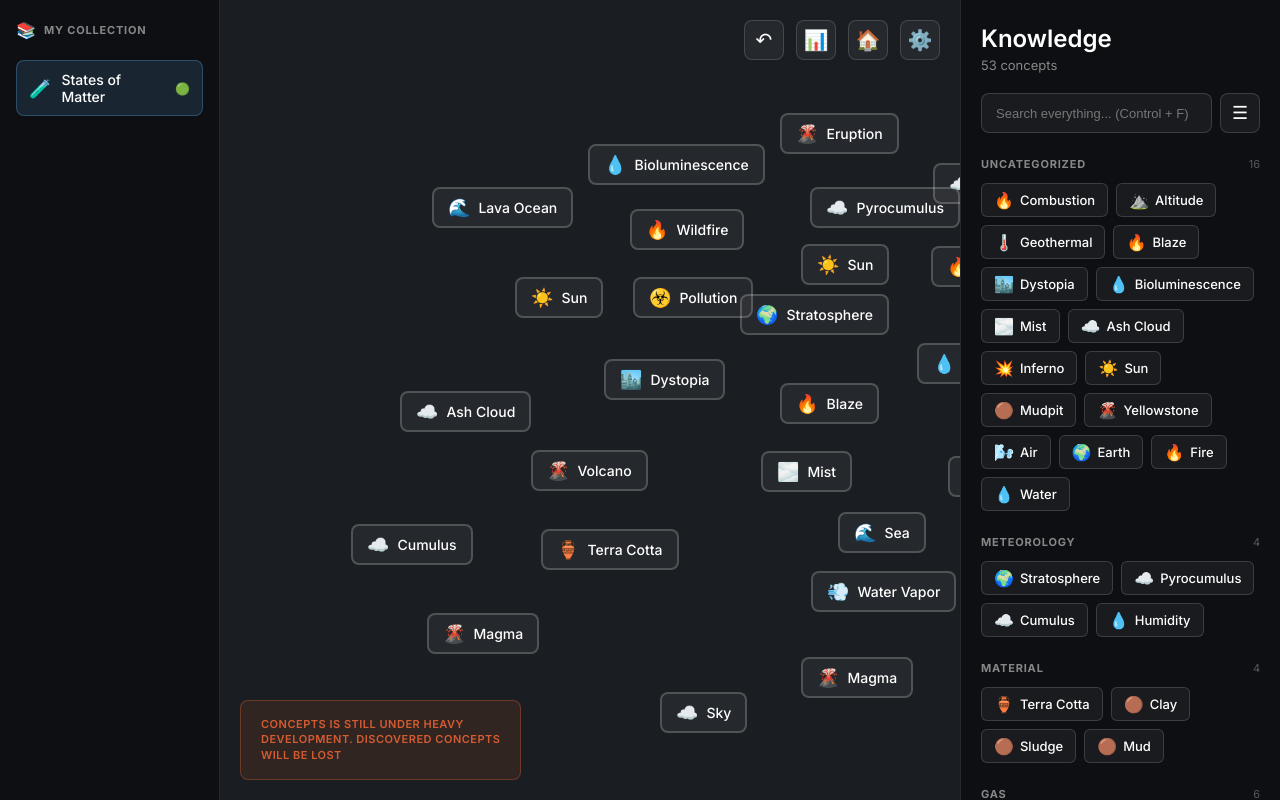
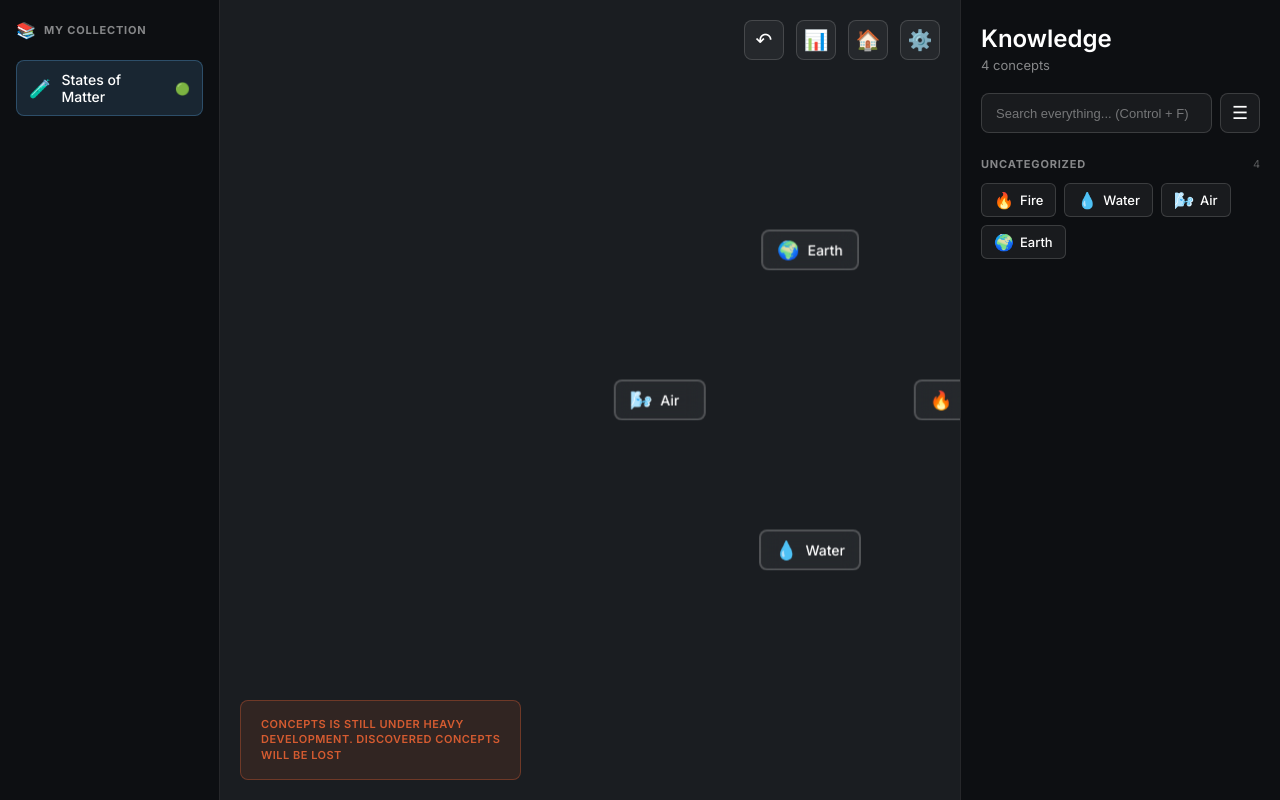
Before and after one commit to MGigenaDePaul/portfolio-project-conceptsGame, a React (Vite) app: page /board in a window 1280 px wide. Built offline with nearby package versions, Linux system fonts and the light colour scheme.

Commit message:
combination works, addding a new discovery works

```diff
--- a/src/pages/Board.css
+++ b/src/pages/Board.css
@@ -1,5 +1,5 @@
-/* MyBoards Container */
-.myboards-container {
+/* Board Container */
+.board-container {
   display: flex;
   height: 100vh;
   background: #1a1d21;
@@ -11,7 +11,7 @@
 /* LEFT SIDEBAR - MY COLLECTION */
 /* ========================================= */
 
-.myboards-sidebar {
+.board-sidebar {
   width: 220px;
   background: #0d0f12;
   border-right: 1px solid rgba(255, 255, 255, 0.1);
@@ -334,7 +334,7 @@
 }
 
 @media (max-width: 992px) {
-  .myboards-sidebar {
+  .board-sidebar {
     width: 180px;
   }
 
@@ -344,14 +344,14 @@
 }
 
 @media (max-width: 768px) {
-  .myboards-sidebar {
+  .board-sidebar {
     position: absolute;
     left: -220px;
     z-index: 200;
     transition: left 0.3s;
   }
 
-  .myboards-sidebar.open {
+  .board-sidebar.open {
     left: 0;
   }
 }
--- a/src/pages/Board.jsx
+++ b/src/pages/Board.jsx
@@ -1,108 +1,298 @@
-import { useState } from 'react'
+import { useState, useRef, useEffect } from 'react'
 import { Link } from 'react-router-dom'
+import { CONCEPTS, generateInstanceId } from '../game/concepts'
+import { combine } from '../game/combine'
+import '../components/ConceptBubble.css'
 import './Board.css'
 
-const Board = () => {
-  // Mock data - replace with real data later
-  const [selectedCollection] = useState('States of Matter')
-
-  const concepts = [
-    // UNCATEGORIZED
-    { id: 1, name: 'Combustion', emoji: '🔥', category: 'UNCATEGORIZED', position: { x: 805, y: 100 } },
-    { id: 2, name: 'Eruption', emoji: '🌋', category: 'UNCATEGORIZED', position: { x: 560, y: 113 } },
-    { id: 3, name: 'Bioluminescence', emoji: '💧', category: 'UNCATEGORIZED', position: { x: 368, y: 144 } },
-    { id: 4, name: 'Lava Ocean', emoji: '🌊', category: 'UNCATEGORIZED', position: { x: 212, y: 187 } },
-    { id: 5, name: 'Wildfire', emoji: '🔥', category: 'UNCATEGORIZED', position: { x: 410, y: 209 } },
-    { id: 6, name: 'Pyrocumulus', emoji: '☁️', category: 'UNCATEGORIZED', position: { x: 590, y: 187 } },
-    { id: 7, name: 'Ash Cloud', emoji: '☁️', category: 'UNCATEGORIZED', position: { x: 713, y: 163 } },
-    { id: 8, name: 'Sun', emoji: '☀️', category: 'UNCATEGORIZED', position: { x: 581, y: 244 } },
-    { id: 9, name: 'Wildfire', emoji: '🔥', category: 'UNCATEGORIZED', position: { x: 711, y: 246 } },
-    { id: 10, name: 'Sun', emoji: '☀️', category: 'UNCATEGORIZED', position: { x: 295, y: 277 } },
-    { id: 11, name: 'Pollution', emoji: '☣️', category: 'UNCATEGORIZED', position: { x: 413, y: 277 } },
-    { id: 12, name: 'Stratosphere', emoji: '🌍', category: 'UNCATEGORIZED', position: { x: 520, y: 294 } },
-    { id: 13, name: 'Lava', emoji: '🔥', category: 'UNCATEGORIZED', position: { x: 837, y: 265 } },
-    { id: 14, name: 'Bioluminescence', emoji: '💧', category: 'UNCATEGORIZED', position: { x: 697, y: 343 } },
-    { id: 15, name: 'Dystopia', emoji: '🏙️', category: 'UNCATEGORIZED', position: { x: 384, y: 359 } },
-    { id: 16, name: 'Blaze', emoji: '🔥', category: 'UNCATEGORIZED', position: { x: 560, y: 383 } },
-    { id: 17, name: 'Geothermal', emoji: '🌡️', category: 'UNCATEGORIZED', position: { x: 775, y: 394 } },
-    { id: 18, name: 'Ash Cloud', emoji: '☁️', category: 'UNCATEGORIZED', position: { x: 180, y: 391 } },
-    { id: 19, name: 'Altitude', emoji: '⛰️', category: 'UNCATEGORIZED', position: { x: 897, y: 449 } },
-    { id: 20, name: 'Volcano', emoji: '🌋', category: 'UNCATEGORIZED', position: { x: 311, y: 450 } },
-    { id: 21, name: 'Mist', emoji: '🌫️', category: 'UNCATEGORIZED', position: { x: 541, y: 451 } },
-    { id: 22, name: 'Eruption', emoji: '🌋', category: 'UNCATEGORIZED', position: { x: 728, y: 456 } },
-    { id: 23, name: 'Lava', emoji: '🔥', category: 'UNCATEGORIZED', position: { x: 837, y: 508 } },
-    { id: 24, name: 'Sea', emoji: '🌊', category: 'UNCATEGORIZED', position: { x: 618, y: 512 } },
-    { id: 25, name: 'Cumulus', emoji: '☁️', category: 'UNCATEGORIZED', position: { x: 131, y: 524 } },
-    { id: 26, name: 'Terra Cotta', emoji: '🏺', category: 'UNCATEGORIZED', position: { x: 321, y: 529 } },
-    { id: 27, name: 'Water Vapor', emoji: '💨', category: 'UNCATEGORIZED', position: { x: 591, y: 571 } },
-    { id: 28, name: 'Atmosphere', emoji: '🌍', category: 'UNCATEGORIZED', position: { x: 817, y: 600 } },
-    { id: 29, name: 'Magma', emoji: '🌋', category: 'UNCATEGORIZED', position: { x: 207, y: 613 } },
-    { id: 30, name: 'Magma', emoji: '🌋', category: 'UNCATEGORIZED', position: { x: 581, y: 657 } },
-    { id: 31, name: 'Sky', emoji: '☁️', category: 'UNCATEGORIZED', position: { x: 440, y: 692 } },
-  ]
-
-  const categories = {
-    'UNCATEGORIZED': [
-      { name: 'Combustion', emoji: '🔥' },
-      { name: 'Altitude', emoji: '⛰️' },
-      { name: 'Geothermal', emoji: '🌡️' },
-      { name: 'Blaze', emoji: '🔥' },
-      { name: 'Dystopia', emoji: '🏙️' },
-      { name: 'Bioluminescence', emoji: '💧' },
-      { name: 'Mist', emoji: '🌫️' },
-      { name: 'Ash Cloud', emoji: '☁️' },
-      { name: 'Inferno', emoji: '💥' },
-      { name: 'Sun', emoji: '☀️' },
-      { name: 'Mudpit', emoji: '🟤' },
-      { name: 'Yellowstone', emoji: '🌋' },
-      { name: 'Air', emoji: '🌬️' },
-      { name: 'Earth', emoji: '🌍' },
-      { name: 'Fire', emoji: '🔥' },
-      { name: 'Water', emoji: '💧' },
-    ],
-    'METEOROLOGY': [
-      { name: 'Stratosphere', emoji: '🌍' },
-      { name: 'Pyrocumulus', emoji: '☁️' },
-      { name: 'Cumulus', emoji: '☁️' },
-      { name: 'Humidity', emoji: '💧' },
-    ],
-    'MATERIAL': [
-      { name: 'Terra Cotta', emoji: '🏺' },
-      { name: 'Clay', emoji: '🟤' },
-      { name: 'Sludge', emoji: '🟤' },
-      { name: 'Mud', emoji: '🟤' },
-    ],
-    'GAS': [
-      { name: 'Water Vapor', emoji: '💨' },
-      { name: 'Oxygen', emoji: '🧪' },
-      { name: 'Vapor', emoji: '💨' },
-      { name: 'Steam', emoji: '☁️' },
-      { name: 'Smoke', emoji: '💨' },
-      { name: 'Plasma', emoji: '⚡' },
-    ],
-    'NATURE': [
-      { name: 'Cloud', emoji: '☁️' },
-      { name: 'Mountain', emoji: '⛰️' },
-      { name: 'Ocean', emoji: '🌊' },
-      { name: 'Ash', emoji: '🌫️' },
-      { name: 'Sky', emoji: '☁️' },
-    ],
-    'ENVIRONMENT': [
-      { name: 'Sea', emoji: '🌊' },
-      { name: 'Dust', emoji: '💨' },
-      { name: 'Wildfire', emoji: '🔥' },
-      { name: 'Toxic Waste', emoji: '☣️' },
-      { name: 'Pollution', emoji: '☣️' },
-      { name: 'Smog', emoji: '🌫️' },
-      { name: 'Ecosystem', emoji: '🌿' },
-      { name: 'Biosphere', emoji: '🌍' },
-    ],
+const getHitRadius = () => {
+  const width = window.innerWidth
+  if (width < 480) return 60
+  if (width < 768) return 75
+  return 100
 }
 
+const Board = () => {
+  const [instances, setInstances] = useState({})
+  const [positions, setPositions] = useState({})
+  const [discoveredConcepts, setDiscoveredConcepts] = useState(new Set(['fire', 'water', 'air', 'earth']))
+  const [hoverTargetId, setHoverTargetId] = useState(null)
+  const [draggingId, setDraggingId] = useState(null)
+  const [zIndexes, setZIndexes] = useState({})
+  const [hitRadius, setHitRadius] = useState(getHitRadius())
+  const [isCombining, setIsCombining] = useState(false)
+
+  const combineAudioRef = useRef(null)
+  const failAudioRef = useRef(null)
+  const pressBubbleAudioRef = useRef(null)
+  const soundBeforeCombiningAudioRef = useRef(null)
+  const draggingRef = useRef({ id: null, offsetX: 0, offsetY: 0 })
+
+  // Initialize audio
+  useEffect(() => {
+    const combineAudio = new Audio('/sounds/success.mp3')
+    combineAudio.volume = 0.6
+    combineAudio.preload = 'auto'
+
+    const failAudio = new Audio('/sounds/fail.mp3')
+    failAudio.volume = 0.4
+    failAudio.preload = 'auto'
+
+    const pressBubbleAudio = new Audio('/sounds/pressBubble.mp3')
+    pressBubbleAudio.volume = 0.5
+    pressBubbleAudio.preload = 'auto'
+
+    const soundBeforeCombiningAudio = new Audio('/sounds/soundBeforeCombining.mp3')
+    soundBeforeCombiningAudio.volume = 0.4
+    soundBeforeCombiningAudio.preload = 'auto'
+
+    combineAudioRef.current = combineAudio
+    failAudioRef.current = failAudio
+    pressBubbleAudioRef.current = pressBubbleAudio
+    soundBeforeCombiningAudioRef.current = soundBeforeCombiningAudio
+  }, [])
+
+  const play = (ref) => {
+    const a = ref.current
+    if (!a) return
+    a.currentTime = 0
+    a.play().catch(() => {})
+  }
+
+  // Initialize starting instances (4 classical elements)
+  useEffect(() => {
+    const startingConcepts = ['fire', 'water', 'air', 'earth']
+    const newInstances = {}
+    const newPositions = {}
+
+    const centerX = (window.innerWidth - 220 - 320) / 2 + 220 // Account for both sidebars
+    const centerY = window.innerHeight / 2
+
+    startingConcepts.forEach((conceptId, index) => {
+      const instanceId = generateInstanceId()
+      newInstances[instanceId] = {
+        instanceId,
+        conceptId,
+        isNewlyCombined: false,
+      }
+
+      // Position in a circle around center
+      const angle = (index / startingConcepts.length) * Math.PI * 2
+      const radius = 150
+      newPositions[instanceId] = {
+        x: centerX + Math.cos(angle) * radius,
+        y: centerY + Math.sin(angle) * radius,
+      }
+    })
+
+    setInstances(newInstances)
+    setPositions(newPositions)
+  }, [])
+
+  useEffect(() => {
+    const handleResize = () => setHitRadius(getHitRadius())
+    window.addEventListener('resize', handleResize)
+    return () => window.removeEventListener('resize', handleResize)
+  }, [])
+
+  const getHitTarget = (dragId, currentPositions) => {
+    const p = currentPositions[dragId]
+    if (!p) return null
+
+    let best = null
+    let bestDist = Infinity
+
+    for (const otherId of Object.keys(instances)) {
+      if (otherId === dragId) continue
+      const q = currentPositions[otherId]
+      if (!q) continue
+
+      const dist = Math.hypot(p.x - q.x, p.y - q.y)
+      if (dist < hitRadius && dist < bestDist) {
+        bestDist = dist
+        best = otherId
+      }
+    }
+
+    return best
+  }
+
+  const combineAndReplace = (aInstanceId, bInstanceId, spawnPos) => {
+    const aInstance = instances[aInstanceId]
+    const bInstance = instances[bInstanceId]
+    if (!aInstance || !bInstance) return false
+
+    const resultConceptId = combine(aInstance.conceptId, bInstance.conceptId)
+    if (!resultConceptId) return false
+
+    play(combineAudioRef)
+
+    const resultInstanceId = generateInstanceId()
+
+    // Add to discovered concepts
+    setDiscoveredConcepts((prev) => new Set([...prev, resultConceptId]))
+
+    setInstances((prev) => {
+      const next = { ...prev }
+      delete next[aInstanceId]
+      delete next[bInstanceId]
+      next[resultInstanceId] = {
+        instanceId: resultInstanceId,
+        conceptId: resultConceptId,
+        isNewlyCombined: true,
+      }
+      return next
+    })
+
+    setPositions((prev) => {
+      const next = { ...prev }
+      delete next[aInstanceId]
+      delete next[bInstanceId]
+      next[resultInstanceId] = { x: spawnPos.x, y: spawnPos.y }
+      return next
+    })
+
+    return true
+  }
+
+  const onPointerDownBubble = (instanceId) => (e) => {
+    if (isCombining) {
+      e.preventDefault()
+      e.stopPropagation()
+      return
+    }
+
+    e.preventDefault()
+    e.stopPropagation()
+    play(pressBubbleAudioRef)
+
+    const p = positions[instanceId]
+    if (!p) return
+
+    setDraggingId(instanceId)
+    setZIndexes((prev) => ({ ...prev, [instanceId]: 9999 }))
+
+    e.currentTarget.setPointerCapture?.(e.pointerId)
+
+    draggingRef.current = {
+      id: instanceId,
+      offsetX: e.clientX - p.x,
+      offsetY: e.clientY - p.y,
+    }
+  }
+
+  useEffect(() => {
+    const onMove = (e) => {
+      const d = draggingRef.current
+      if (!d.id) return
+
+      const x = e.clientX - d.offsetX
+      const y = e.clientY - d.offsetY
+
+      setPositions((prev) => {
+        const next = { ...prev, [d.id]: { x, y } }
+        const targetId = getHitTarget(d.id, next)
+        setHoverTargetId(targetId)
+
+        if (targetId) {
+          setZIndexes((prevZ) => ({
+            ...prevZ,
+            [targetId]: 100,
+            [d.id]: 9999,
+          }))
+        }
+
+        return next
+      })
+    }
+
+    const onUp = () => {
+      const d = draggingRef.current
+      if (!d.id) return
+
+      const dragId = d.id
+      draggingRef.current.id = null
+
+      setDraggingId(null)
+      setHoverTargetId(null)
+
+      setPositions((prev) => {
+        const targetId = getHitTarget(dragId, prev)
+
+        if (!targetId) {
+          setZIndexes((prevZ) => {
+            const next = { ...prevZ }
+            delete next[dragId]
+            return next
+          })
+          return prev
+        }
+
+        const spawnPos = prev[dragId]
+        if (!spawnPos) return prev
+
+        play(soundBeforeCombiningAudioRef)
+        setIsCombining(true)
+
+        setTimeout(() => {
+          const combined = combineAndReplace(dragId, targetId, spawnPos)
+
+          if (!combined) {
+            play(failAudioRef)
+          }
+
+          setZIndexes((prevZ) => {
+            const next = { ...prevZ }
+            delete next[dragId]
+            delete next[targetId]
+            return next
+          })
+          setIsCombining(false)
+        }, 700)
+
+        return prev
+      })
+    }
+
+    window.addEventListener('pointermove', onMove)
+    window.addEventListener('pointerup', onUp)
+
+    return () => {
+      window.removeEventListener('pointermove', onMove)
+      window.removeEventListener('pointerup', onUp)
+    }
+  }, [instances, hitRadius, isCombining])
+
+  // Organize discovered concepts into categories
+  const organizeByCategory = () => {
+    const categories = {
+      UNCATEGORIZED: [],
+    }
+
+    discoveredConcepts.forEach((conceptId) => {
+      const concept = CONCEPTS[conceptId]
+      if (!concept) return
+
+      const category = concept.category || 'UNCATEGORIZED'
+      if (!categories[category]) {
+        categories[category] = []
+      }
+      categories[category].push({
+        name: concept.name,
+        emoji: concept.emoji,
+        conceptId,
+      })
+    })
+
+    return categories
+  }
+
+  const categories = organizeByCategory()
+
   return (
-    <div className="myboards-container">
+    <div className="board-container">
       {/* Sidebar */}
-      <div className="myboards-sidebar">
+      <div className="board-sidebar">
         <div className="sidebar-header">
           <span className="sidebar-icon">📚</span>
           <span className="sidebar-title">MY COLLECTION</span>
@@ -110,7 +300,7 @@ const Board = () => {
 
         <div className="collection-item active">
           <span className="collection-emoji">🧪</span>
-          <span className="collection-name">{selectedCollection}</span>
+          <span className="collection-name">States of Matter</span>
           <span className="collection-indicator">🟢</span>
         </div>
       </div>
@@ -135,23 +325,36 @@ const Board = () => {
           </button>
         </div>
 
-        {/* Concepts scattered on board */}
+        {/* Concepts on board */}
         <div className="board-canvas">
-          {concepts.map((concept) => (
+          {Object.values(instances).map((instance) => {
+            const position = positions[instance.instanceId]
+            if (!position) return null
+
+            const concept = CONCEPTS[instance.conceptId]
+            if (!concept) return null
+
+            return (
               <div
-              key={concept.id}
-              className="board-concept"
+                key={instance.instanceId}
+                className={`board-concept concept-bubble concept-${instance.conceptId} ${
+                  draggingId === instance.instanceId ? 'dragging' : ''
+                } ${hoverTargetId === instance.instanceId ? 'drop-target' : ''}`}
                 style={{
-                left: `${concept.position.x}px`,
-                top: `${concept.position.y}px`,
+                  left: `${position.x}px`,
+                  top: `${position.y}px`,
+                  zIndex: zIndexes[instance.instanceId] || 5,
+                  cursor: draggingId === instance.instanceId ? 'grabbing' : 'grab',
                 }}
+                onPointerDown={onPointerDownBubble(instance.instanceId)}
               >
                 <span className="board-concept-emoji">{concept.emoji}</span>
                 <span className="board-concept-name">{concept.name}</span>
               </div>
-          ))}
+            )
+          })}
 
-          {/* Warning message at bottom */}
+          {/* Warning message */}
           <div className="board-warning">
             <p>CONCEPTS IS STILL UNDER HEAVY</p>
             <p>DEVELOPMENT. DISCOVERED CONCEPTS</p>
@@ -164,7 +367,7 @@ const Board = () => {
       <div className="knowledge-sidebar">
         <div className="knowledge-header">
           <h2 className="knowledge-title">Knowledge</h2>
-          <p className="knowledge-count">53 concepts</p>
+          <p className="knowledge-count">{discoveredConcepts.size} concepts</p>
         </div>
 
         <div className="knowledge-search">
@@ -178,6 +381,7 @@ const Board = () => {
 
         <div className="knowledge-categories">
           {Object.entries(categories).map(([categoryName, items]) => (
+            items.length > 0 && (
               <div key={categoryName} className="knowledge-category">
                 <div className="category-header">
                   <span className="category-name">{categoryName}</span>
@@ -192,6 +396,7 @@ const Board = () => {
                   ))}
                 </div>
               </div>
+            )
           ))}
         </div>
       </div>
```
Lines whose indentation alone changed are shown as unchanged.
